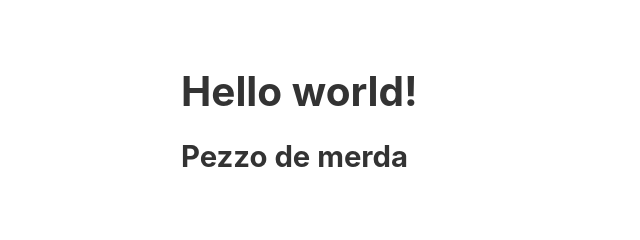
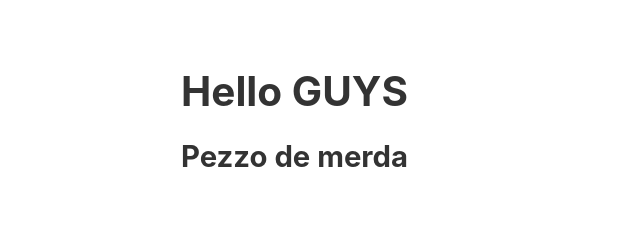
Before and after one commit to FrancescoIp/Gatsby-blog, a Gatsby site: page / in a window 1280 px wide. Shown: the part 275-515 px from the top of the page, 102-742 px from the left. Built offline with nearby package versions, Linux system fonts and the light colour scheme; Gatsby itself is replaced by a stand-in of ours.

Commit message:
remove link not used

```diff
--- a/src/pages/index.js
+++ b/src/pages/index.js
@@ -1,5 +1,5 @@
 import React from "react"
-import { Link } from 'gatsby'
+
 import Layout from '../components/layout'
 import Head from '../components/head'
 
@@ -7,7 +7,7 @@ const IndexPage = () => {
   return (
     <Layout>
       <Head title="Home"/>
-      <h1>Hello world!</h1>
+      <h1>Hello GUYS</h1>
       <h2>Pezzo de merda</h2>
     </Layout>
   )
```
